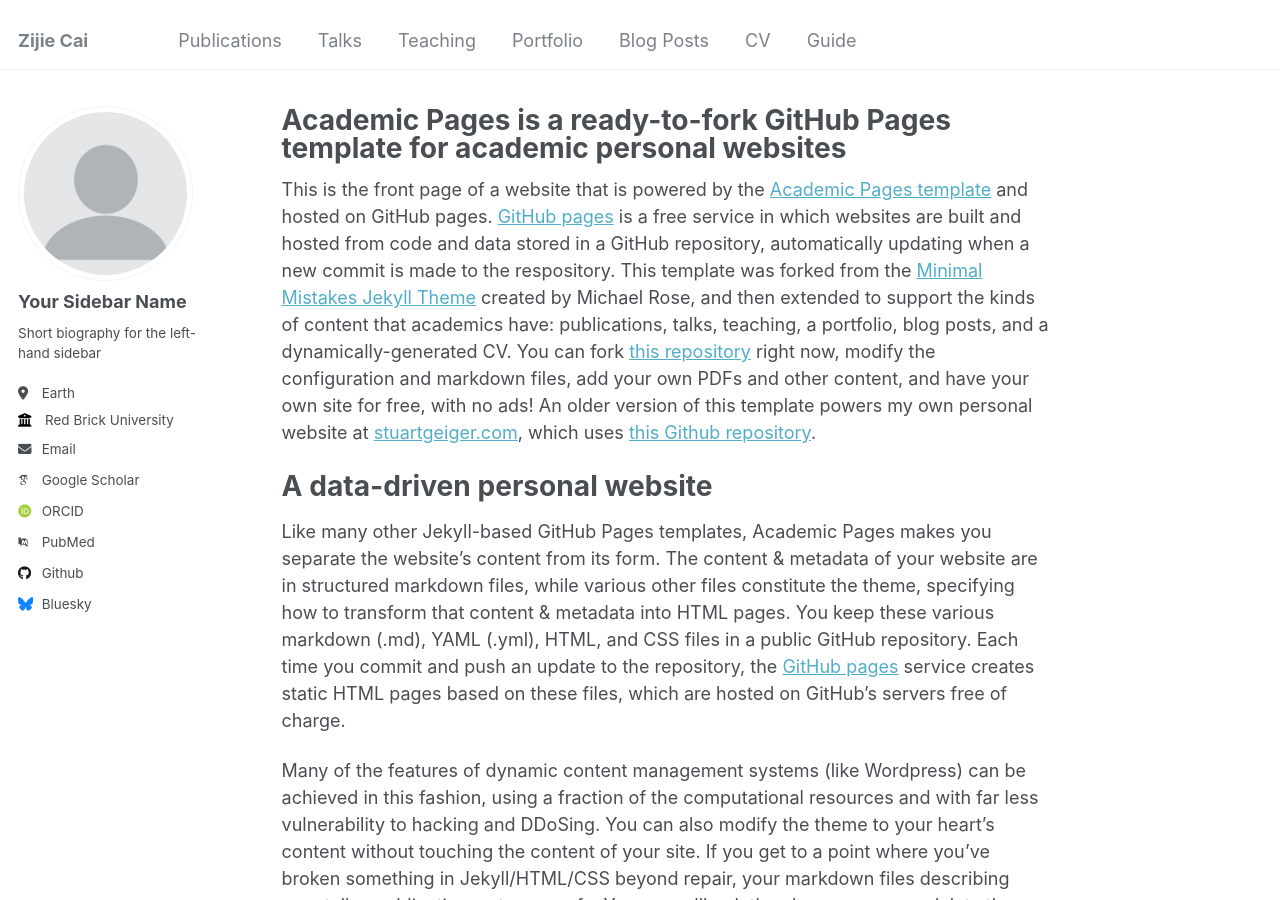
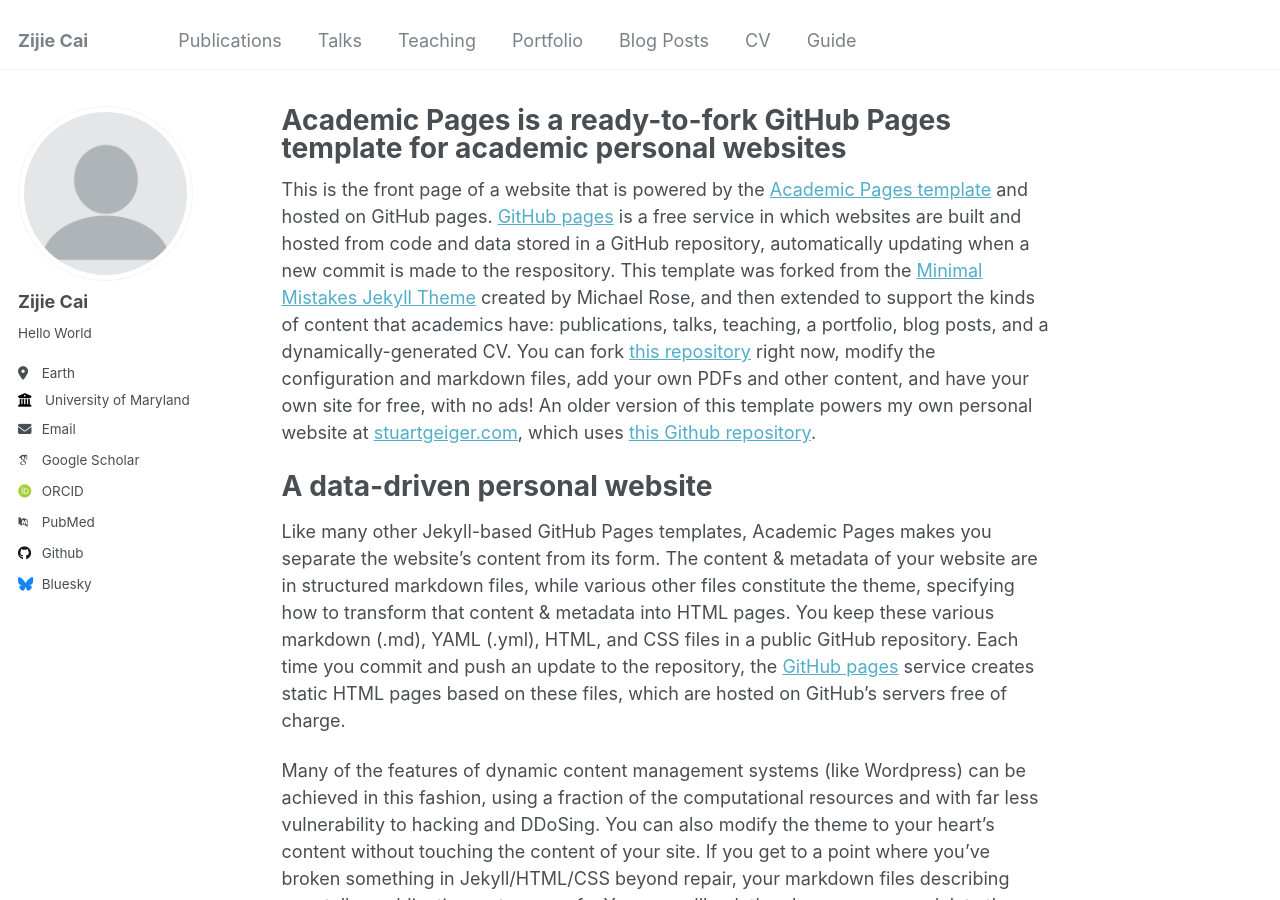
Before and after one commit to zijie-cai/zijie-cai.github.io, a Jekyll site: the page built from _pages/about.md, in a window 1280 px wide and 900 px high. Built offline with Jekyll 4.4.1, drawn with Linux system fonts in a browser that asks for light colours; some web fonts are replaced.

Commit message:
Update _config.yml

```diff
--- a/_config.yml
+++ b/_config.yml
@@ -22,13 +22,13 @@ repository               : "zijie-cai/zijie-cai.github.io"
 author:
   # Biographic information
   avatar           : "profile.png"
-  name             : "Your Sidebar Name"
+  name             : "Zijie Cai"
   pronouns         : # example: "she/her"
-  bio              : "Short biography for the left-hand sidebar"
+  bio              : "Hello World"
   location         : "Earth"
-  employer         : "Red Brick University"
+  employer         : "University of Maryland"
   uri              : # URL
-  email            : "none@example.org"
+  email            : "zai28@umd.edu"
 
   # Academic websites
   arxiv            : # URL - Update with the correct link to your profile
```
